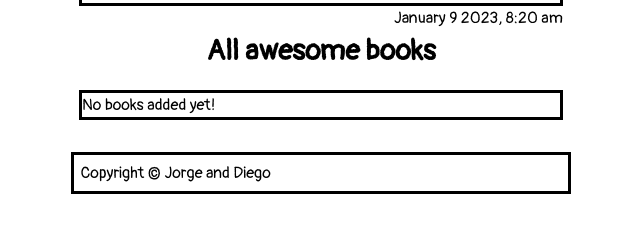
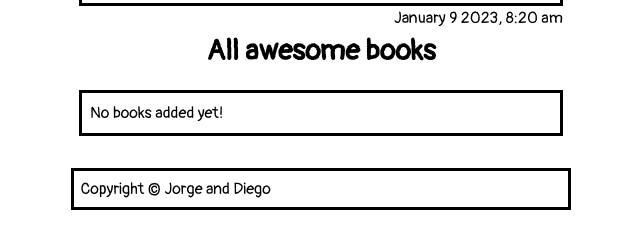
Before and after one commit to jorgeabrahan/awesome-books, a website with bundled scripts: page index.html in a window 1280 px wide. Shown: the part 54-302 px from the top of the page, without its empty margins (319-959 px from the left). Built offline with nearby package versions, Linux system fonts and the light colour scheme.

Commit message:
Add padding to message when no books are shown

```diff
--- a/css/books.css
+++ b/css/books.css
@@ -1,5 +1,9 @@
 .books {
   border: 3px solid black;
+}
+
+.books__msg {
+  padding: 0.5rem;
 }
 
 .book {
--- a/index.html
+++ b/index.html
@@ -25,7 +25,7 @@
       <section class="page mb-2rem" id="list" open>
         <h2 class="title">All awesome books</h2>
         <div class="books" id="booksCnt">
-          <p id="msgNoBooks" class="d-none">No books added yet!</p>
+          <p id="msgNoBooks" class="d-none books__msg">No books added yet!</p>
         </div>
       </section>
       <!-- add new book section -->
```
